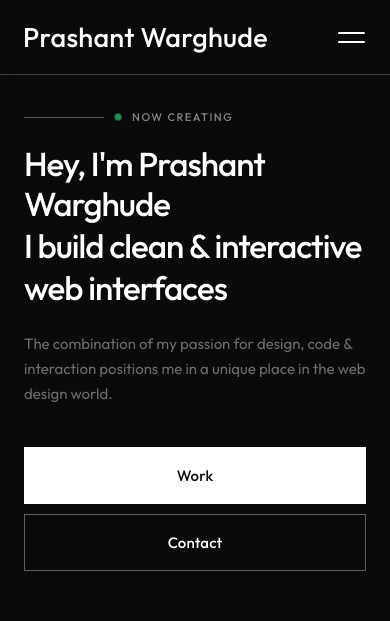
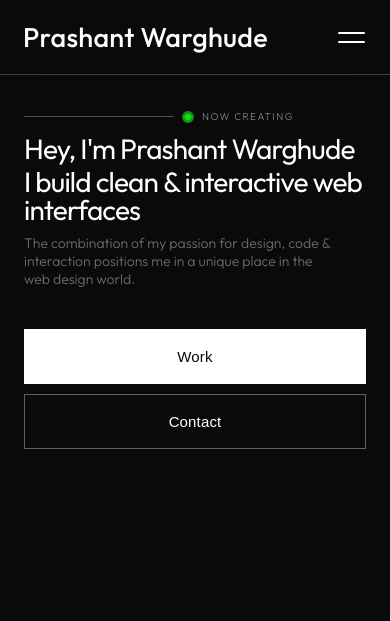
Before and after one commit to Prashantww/dev-portfolio, a React (Vite) app: page / in a window 390 px wide. Shown: the top 621 px of the page. Built offline with nearby package versions, Linux system fonts and the light colour scheme.

Commit message:
added hero texts

```diff
--- a/src/components/Navbar/Navbar.jsx
+++ b/src/components/Navbar/Navbar.jsx
@@ -103,6 +103,7 @@ export default function Navbar() {
   const overlayRef = useRef(null);
   const line1Ref = useRef(null);
   const line2Ref = useRef(null);
+  const borderRef = useRef(null);
 
   const [theme, setTheme] = useState("dark");
   const [activeLink, setActiveLink] = useState("Home");
@@ -125,6 +126,12 @@ export default function Navbar() {
         "-=0.4",
       );
     }
+    tl.fromTo(
+      borderRef.current,
+      { scaleX: 0 },
+      { scaleX: 1, duration: 0.8, ease: "power3.out" },
+      "-=0.4",
+    );
   }, []);
 
   // Section theme detection
@@ -265,6 +272,8 @@ export default function Navbar() {
           Prashant Warghude
         </span>
 
+        <span ref={borderRef} className={styles.navBorder} />
+
         {/* Desktop links */}
         <ul ref={linksRef} className={styles.navLinks} role="list">
           {NAV_LINKS.map((label) => (
--- a/src/components/Navbar/Navbar.module.css
+++ b/src/components/Navbar/Navbar.module.css
@@ -20,8 +20,31 @@
 
   backdrop-filter: blur(17px);
 
-  border-bottom: solid 0.5px var(--nav-border);
-  --nav-border: rgba(255, 255, 255, 0.218); /* default for dark */
+  /* border-bottom: solid 0.5px var(--nav-border);
+  --nav-border: rgba(255, 255, 255, 0.218); default for dark */
+}
+
+.navbar::after {
+  content: "";
+  position: absolute;
+  bottom: 0;
+  left: 0;
+  width: 100%;
+  height: 0.5px;
+  background: rgba(255, 255, 255, 0.218);
+  transform: scaleX(0);
+  transform-origin: left center;
+}
+
+.navBorder {
+  position: absolute;
+  bottom: 0;
+  left: 0;
+  width: 100%;
+  height: 0.5px;
+  background: var(--nav-border, rgba(255, 255, 255, 0.218));
+  transform: scaleX(0);
+  transform-origin: left center;
 }
 
 /* ── Logo ─────────────────────────────────────────────────────────────────── */
--- a/src/sections/Hero/Hero.jsx
+++ b/src/sections/Hero/Hero.jsx
@@ -10,35 +10,38 @@ export default function Hero() {
   const buttonsRef = useRef(null);
 
   useEffect(() => {
-    const tl = gsap.timeline({
-      defaults: { ease: "power3.out" },
-      delay: 0.6, // let navbar animate in first
-    });
+    const delay = 0.6;
 
-    tl.fromTo(
+    gsap.fromTo(
       badgeRef.current,
-      { opacity: 0, y: 16 },
-      { opacity: 1, y: 0, duration: 0.6 },
-    )
-      .fromTo(
-        // animate each line of the heading individually
-        headingRef.current.querySelectorAll(`.${styles.line}`),
-        { opacity: 0, y: 32 },
-        { opacity: 1, y: 0, duration: 0.7, stagger: 0.1 },
-        "-=0.3",
-      )
-      .fromTo(
-        subRef.current,
-        { opacity: 0, y: 20 },
-        { opacity: 1, y: 0, duration: 0.6 },
-        "-=0.3",
-      )
-      .fromTo(
-        buttonsRef.current.querySelectorAll(`.${styles.btn}`),
-        { opacity: 0, y: 16 },
-        { opacity: 1, y: 0, duration: 0.5, stagger: 0.1 },
-        "-=0.3",
-      );
+      { y: "100%", opacity: 0 },
+      { y: "0%", opacity: 1, duration: 0.6, delay, ease: "power3.out" },
+    );
+
+    gsap.fromTo(
+      headingRef.current.querySelectorAll(`.${styles.line}`),
+      { y: "100%" },
+      { y: "0%", duration: 0.8, delay, stagger: 0.1, ease: "power3.out" },
+    );
+
+    gsap.fromTo(
+      subRef.current.querySelectorAll(`.${styles.subInner}`),
+      { y: "100%" },
+      { y: "0%", duration: 0.7, delay, stagger: 0.1, ease: "power3.out" },
+    );
+
+    gsap.fromTo(
+      buttonsRef.current.querySelectorAll(`.${styles.btn}`),
+      { y: "100%", opacity: 0 },
+      {
+        y: "0%",
+        opacity: 1,
+        duration: 0.5,
+        delay,
+        stagger: 0.1,
+        ease: "power3.out",
+      },
+    );
   }, []);
 
   return (
@@ -47,21 +50,39 @@ export default function Hero() {
       <div className={styles.textPane}>
         {/* Badge */}
         <div ref={badgeRef} className={styles.badge}>
-          <span className={styles.dot} />
+          <span className={styles.dot}>
+            <span className={styles.dotInner} />
+          </span>
           <span className={styles.badgeText}>NOW CREATING</span>
         </div>
 
         {/* Heading */}
         <h1 ref={headingRef} className={styles.heading}>
-          <span className={styles.line}>Hey, I'm Prashant Warghude</span>
-          <span className={styles.line}>I build clean &amp; interactive </span>
-          <span className={styles.line}>web interfaces</span>
+          <span className={styles.lineWrapper}>
+            <span className={styles.line}>Hey, I'm Prashant&nbsp;Warghude</span>
+          </span>
+          <span className={styles.lineWrapper}>
+            <span className={styles.line}>
+              I build clean &amp; interactive web interfaces
+            </span>
+          </span>
         </h1>
 
         {/* Subtitle */}
         <p ref={subRef} className={styles.sub}>
-          The combination of my passion for design, code &amp; interaction
-          positions me in a unique place in the web design world.
+          <span className={styles.lineWrapper}>
+            <span className={styles.subInner}>
+              The combination of my passion for design, code &amp;
+            </span>
+          </span>
+          <span className={styles.lineWrapper}>
+            <span className={styles.subInner}>
+              interaction positions me in a unique place in the
+            </span>
+          </span>
+          <span className={styles.lineWrapper}>
+            <span className={styles.subInner}>web design world.</span>
+          </span>
         </p>
 
         {/* Buttons */}
--- a/src/sections/Hero/Hero.module.css
+++ b/src/sections/Hero/Hero.module.css
@@ -25,8 +25,8 @@
 .badge {
   display: flex;
   align-items: center;
-  gap: 10px;
-  margin-bottom: 20px;
+  gap: 8px;
+  margin-bottom: 12px;
   opacity: 0; /* GSAP animates in */
 }
 
@@ -34,39 +34,47 @@
 .badge::before {
   content: "";
   display: block;
-  width: 120px;
+  width: 192px;
   height: 1px;
   background: rgba(255, 255, 255, 0.3);
   flex-shrink: 0;
 }
 
 .dot {
+  position: relative;
+  width: 12px;
+  height: 12px;
+  border-radius: 9999px;
+  background: #1a8c1a;
+  flex-shrink: 0;
+  display: flex;
+  align-items: center;
+  justify-content: center;
+}
+
+.dotInner {
   width: 8px;
   height: 8px;
-  border-radius: 50%;
-  background: #3ddc84; /* green — "live / active" */
-  flex-shrink: 0;
-
-  /* subtle pulse */
+  border-radius: 9999px;
+  background: #00ff00;
   animation: pulse 2.4s ease-in-out infinite;
 }
 
 @keyframes pulse {
   0%,
   100% {
+    transform: scale(1);
     opacity: 1;
-    transform: scale(1);
   }
   50% {
-    opacity: 0.5;
-    transform: scale(0.85);
+    transform: scale(0.7);
+    opacity: 0.7;
   }
 }
 
 .badgeText {
-  font-family: "Outfit", sans-serif;
-  font-size: 11px;
-  font-weight: 500;
+  font-size: 10px;
+  font-weight: 300;
   letter-spacing: 0.14em;
   color: rgba(255, 255, 255, 0.5);
   text-transform: uppercase;
@@ -74,33 +82,39 @@
 
 /* ── Heading ──────────────────────────────────────────────────────────────── */
 .heading {
-  font-family: "Outfit", sans-serif;
   font-size: clamp(28px, 3.2vw, 50px);
-  font-weight: 500;
-  line-height: 121%;
+  font-weight: 400;
+  line-height: 100%;
   letter-spacing: -0.02em;
-  margin: 0 0 24px 0;
+  margin: 0 0 8px 0;
 
   display: flex;
   flex-direction: column;
   gap: 2px;
 }
 
+.lineWrapper {
+  display: block;
+  overflow: hidden; /* ← this is the crop */
+  padding-bottom: 0.1em; /* prevents descenders from clipping */
+}
+
 .line {
   display: block;
-  opacity: 0; /* GSAP animates in */
 }
 
 /* ── Subtitle ─────────────────────────────────────────────────────────────── */
 .sub {
-  font-family: "Outfit", sans-serif;
   font-size: clamp(13px, 1.1vw, 16px);
-  font-weight: 400;
-  line-height: 1.65;
+  font-weight: 300;
+  line-height: 119%;
   color: rgba(255, 255, 255, 0.45);
   max-width: 400px;
   margin: 0 0 40px 0;
-  opacity: 0; /* GSAP animates in */
+}
+
+.subInner {
+  display: block;
 }
 
 /* ── Buttons ──────────────────────────────────────────────────────────────── */
@@ -110,8 +124,7 @@
 }
 
 .btn {
-  font-family: "Outfit", sans-serif;
-  font-size: 14px;
+  font-size: 15px;
   font-weight: 500;
   letter-spacing: 0.01em;
   padding: 12px 28px;
@@ -164,12 +177,12 @@
   }
 
   .heading {
-    font-size: clamp(32px, 8.5vw, 52px);
+    font-size: 32px;
     letter-spacing: -0.03em;
   }
 
   .sub {
-    font-size: 15px;
+    font-size: 17px;
     max-width: 100%;
     color: rgba(255, 255, 255, 0.4);
   }
@@ -193,7 +206,7 @@
   }
 
   .badge::before {
-    width: 80px;
+    width: 150px;
   }
 }
 
@@ -201,4 +214,20 @@
   .textPane {
     padding: 110px 24px 40px 24px;
   }
+  /* .heading {
+    font-size: 28px;
+  }
+
+  .sub {
+    font-size: 14px;
+  } */
 }
+
+@media (max-width: 420px) {
+  .heading {
+    font-size: 28px;
+  }
+  .sub {
+    font-size: 14px;
+  }
+}
```
